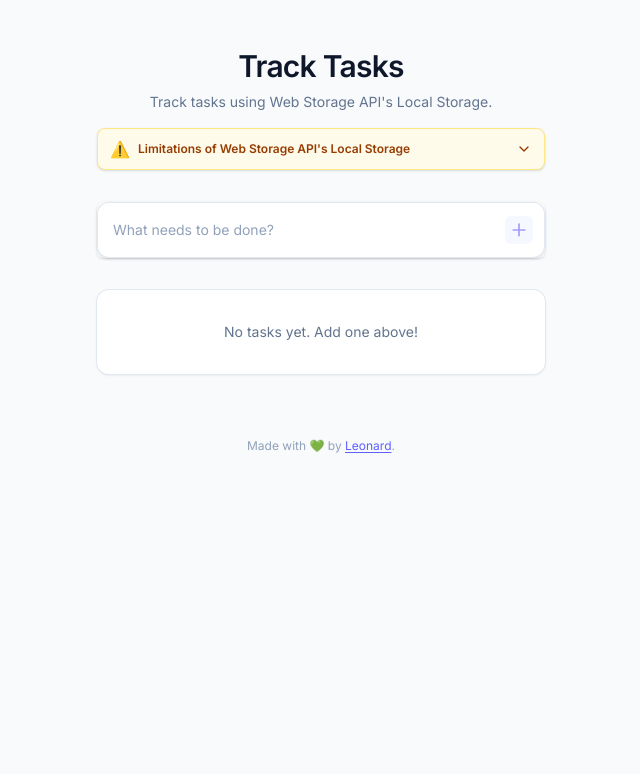
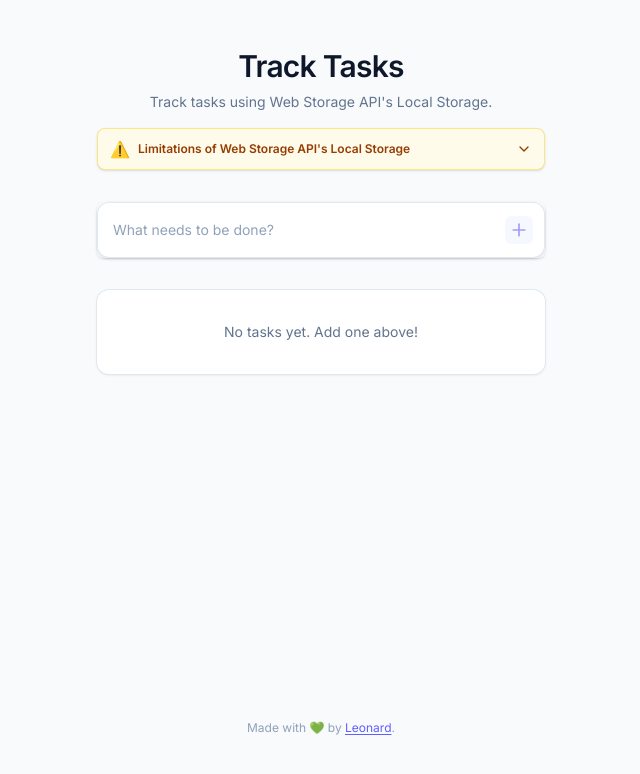
Before and after one commit to sheeeng/track-tasks, a React (Vite) app: page / in a window 1280 px wide. Shown: the top 774 px of the page, without its empty margins (319-959 px from the left). Built offline with nearby package versions, Linux system fonts and the light colour scheme.

Commit message:
fix: move footer to bottom of page

```diff
--- a/src/App.tsx
+++ b/src/App.tsx
@@ -158,7 +158,9 @@ export default function App() {
           </div>
         )}
 
-        <div className="pt-8 pb-4 text-center text-xs text-slate-400 dark:text-slate-500">
+      </div>
+      <SpeedInsights />
+      <div className="mt-auto pt-8 pb-4 text-center text-xs text-slate-400 dark:text-slate-500">
         <p>
           Made with 💚 by{' '}
           <a
@@ -173,7 +175,5 @@ export default function App() {
         </p>
       </div>
     </div>
-      <SpeedInsights />
-    </div>
   );
 }
```
Lines whose indentation alone changed are shown as unchanged.
